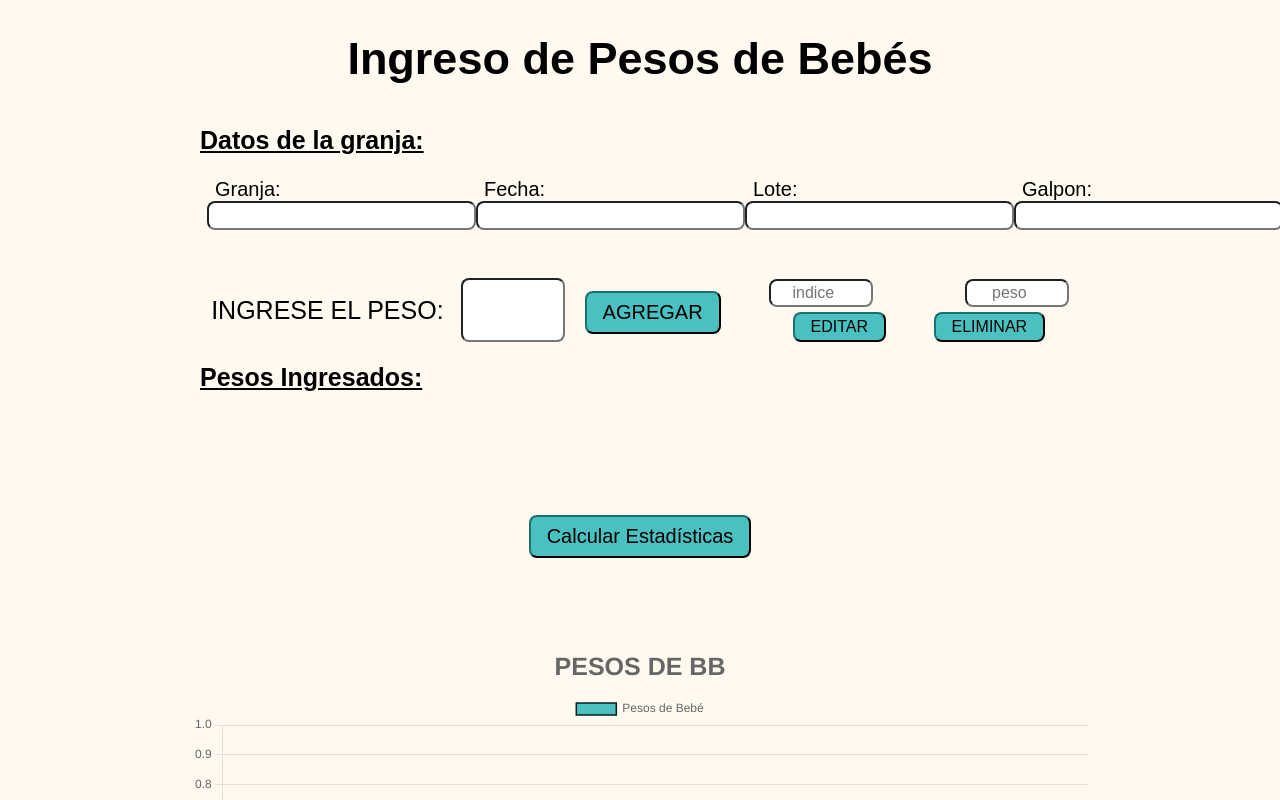
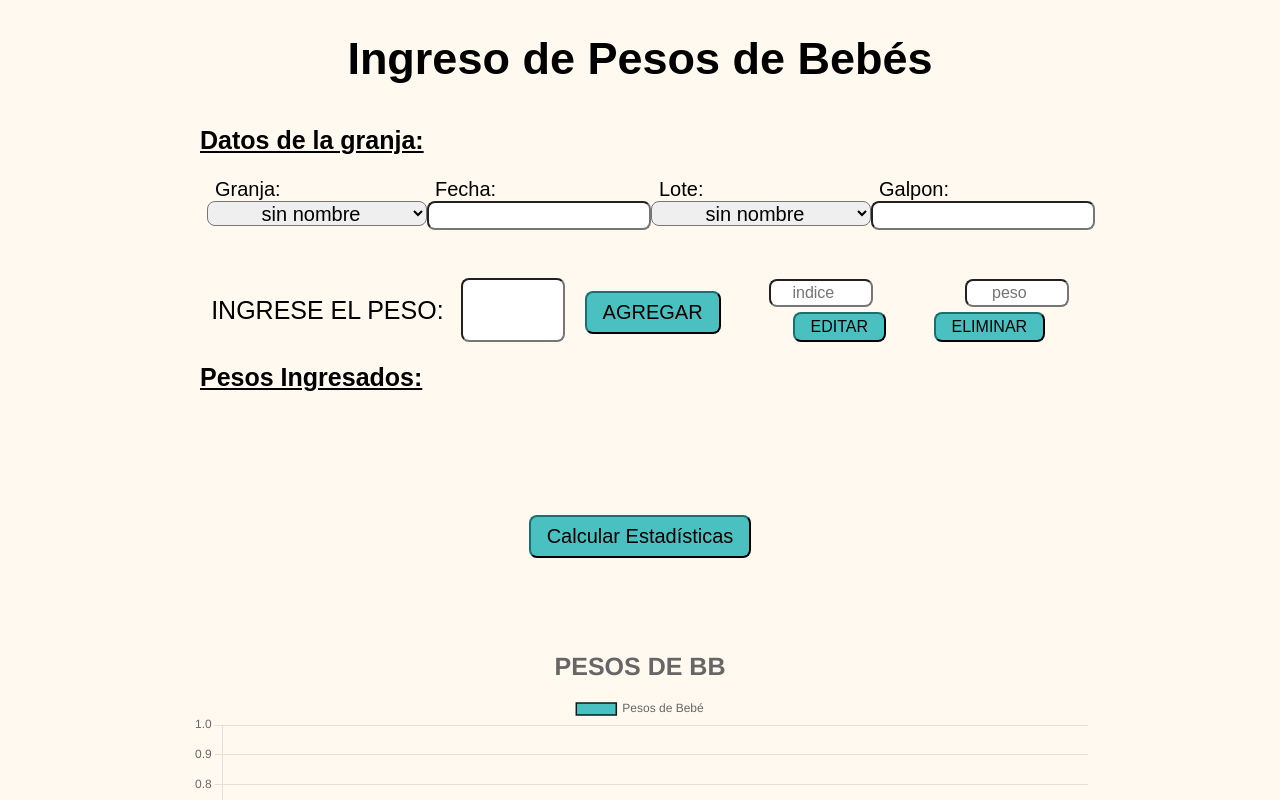
Before and after one commit to JnPbl/web_peso_pollitos, a React (Vite) app: page / in a window 1280 px wide. Shown: the top 800 px of the page. Built offline with nearby package versions, Linux system fonts and the light colour scheme.

Commit message:
se cambio input por select en Datosgranja.jsx

```diff
--- a/src/componentes/DatosGranja.jsx
+++ b/src/componentes/DatosGranja.jsx
@@ -1,7 +1,7 @@
 import { useState } from "react";
-import styles from "./DatosGranja.module.css"
+import styles from "./DatosGranja.module.css";
 /* eslint-disable react/prop-types */
-const DatosGranja = ({onDatosChange}) => {
+const DatosGranja = ({ onDatosChange }) => {
   const [granja, setGranja] = useState({
     nombre: "",
     fecha: "",
@@ -9,16 +9,57 @@ const DatosGranja = ({onDatosChange}) => {
     galpon: "",
   });
 
+  const granjas = [
+    "Badia",
+    "Basilico",
+    "Blanco",
+    "Bello",
+    "D'Agostino",
+    "Don Libertario",
+    "Dos Pinos",
+    "El Jagüel",
+    "El Treból",
+    "Fegersil",
+    "Feghan",
+    "Giorgi 1",
+    "Giorgi 2",
+    "Giorgi 3",
+    "Gladys",
+    "Km. 24",
+    "La Esperanza",
+    "La Querencia",
+    "Las Azucenas",
+    "Liber-Dar",
+    "Oneto 1",
+    "Oneto 2",
+    "Ramallo 1",
+    "Ramallo 2 Nº1",
+    "Ramallo 2 Nº2",
+    "Ramallo 2 Nº3",
+    "San Eduardo 1",
+    "San Eduardo 2",
+    "San Eduardo 3",
+    "San Pedro",
+    "San Ramon",
+    "San Matias",
+    "Santa Marta",
+    "Tagliatore",
+    "Una",
+    "Uribe",
+    "Vaquero",
+    "Vila 1",
+    "Vila 2",
+    "Don Roberto",
+  ];
+
   const manejarCambio = (e) => {
     const { name, value } = e.target;
     setGranja((prevState) => ({
       ...prevState,
       [name]: value, // Actualizamos solo el campo correspondiente
     }));
-    onDatosChange({...granja,[name]:value});
+    onDatosChange({ ...granja, [name]: value });
   };
-
-
 
   return (
     <div className={styles.container}>
@@ -28,13 +69,19 @@ const DatosGranja = ({onDatosChange}) => {
         <div className={styles.contForm}>
           <div>
             <label className={styles.label}>Granja:</label>
-          <input
+            <select
               className={styles.input}
-            type="text"
               name="nombre"
               value={granja.nombre}
               onChange={manejarCambio}
-          />
+            >
+              <option value="sin nombre">sin nombre</option>
+              {granjas.map((granjaOption, index) => (
+                <option key={index} value={granjaOption}>
+                  {granjaOption}
+                </option>
+              ))}
+            </select>
           </div>
           <div>
             <label className={styles.label}>Fecha:</label>
@@ -48,13 +95,21 @@ const DatosGranja = ({onDatosChange}) => {
           </div>
           <div>
             <label className={styles.label}>Lote:</label>
-          <input
+            <select
               className={styles.input}
-            type="text"
               name="lote"
               value={granja.lote}
               onChange={manejarCambio}
-          />
+            >
+              <option value="sin nombre">sin nombre</option>
+              <option value="Solis 1">Solis 1</option>
+              <option value="Solis 2">Solis 2</option>
+              <option value="Solis 3">Solis 3</option>
+              <option value="Solis 6">Solis 6</option>
+              <option value="Solis 7">Solis 7</option>
+              <option value="Atucha">Atucha</option>
+              <option value="Etchegoyen">Etchegoyen</option>
+            </select>
           </div>
           <div>
             <label className={styles.label}>Galpon:</label>
@@ -68,7 +123,6 @@ const DatosGranja = ({onDatosChange}) => {
           </div>
         </div>
       </form>
-
     </div>
   );
 };
--- a/src/componentes/DatosGranja.module.css
+++ b/src/componentes/DatosGranja.module.css
@@ -26,4 +26,5 @@
     text-align: center;
     border-radius: 8px;
     height: 25px;
+    width: 220px;
 }
```
Lines whose indentation alone changed are shown as unchanged.
